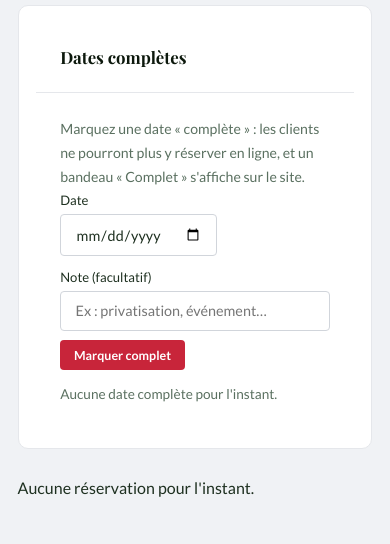
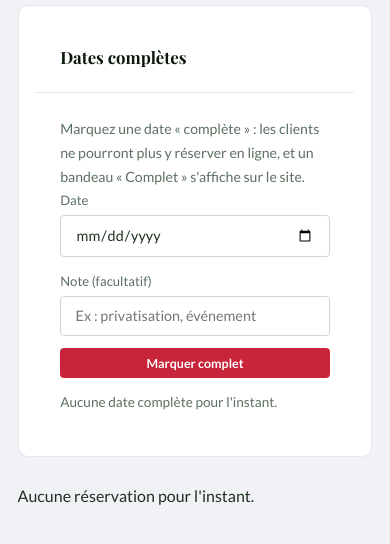
Before and after one commit to ahmeddavidfp-spec/cantina-fragapane, a Flask app: page /admin/reservations in a window 390 px wide. Shown: the part 160-704 px from the top of the page. Run offline with Flask 3, Linux system fonts and the light colour scheme; the visitor is signed in with stand-in values (Sample User, id 1); data that the repository does not hold is empty; parts of the project's set-up code (start-up, migrations or seed data) failed here and were passed over; some libraries are stand-ins or nearby versions.

Commit message:
Admin dates completes: formulaire responsive (champs empiles sur mobile, pleine largeur, plus de debordement); SW cantina-v9
Co-Authored-By: Claude Opus 4.8 <noreply@anthropic.com>

```diff
--- a/static/css/style.css
+++ b/static/css/style.css
@@ -153,6 +153,16 @@ input, textarea, select { font-family: inherit; }
   text-align: center; padding: .55rem 1rem; font-size: .9rem; font-weight: 700; letter-spacing: .04em; }
 .full-bar p { margin: 0; display: inline-flex; align-items: center; gap: .5rem; }
 .full-bar svg { flex: 0 0 auto; }
+
+/* Formulaire « Dates complètes » (admin) - responsive, sans débordement */
+.full-add-form { display: grid; grid-template-columns: 1fr; gap: .8rem; align-items: end; }
+.full-add-field label { display: block; font-size: .82rem; margin-bottom: .25rem; color: var(--text-lt, #6b6459); }
+.full-add-form .admin-input { width: 100%; box-sizing: border-box; }
+.full-add-btn { width: 100%; justify-content: center; }
+@media (min-width: 620px) {
+  .full-add-form { grid-template-columns: auto minmax(0, 1fr) auto; }
+  .full-add-btn { width: auto; }
+}
 
 /* ── Header / Nav ──────────────────────────────────────────────────────────── */
 .site-header {
--- a/static/sw.js
+++ b/static/sw.js
@@ -1,6 +1,6 @@
 /* Service worker - La Cantina Fragapane
    Rend le site installable (PWA) et la carte consultable hors-ligne. */
-const CACHE = 'cantina-v8';
+const CACHE = 'cantina-v9';
 const ESSENTIAL = ['/static/offline.html'];
 const BEST_EFFORT = ['/', '/menu', '/static/css/style.css', '/static/js/main.js', '/static/favicon.svg', '/static/icon-192.png'];
 
--- a/templates/admin/reservations.html
+++ b/templates/admin/reservations.html
@@ -20,17 +20,16 @@
       Marquez une date « complète » : les clients ne pourront plus y réserver en ligne,
       et un bandeau « Complet » s'affiche sur le site.
     </p>
-    <form method="POST" action="{{ url_for('admin_full_add') }}"
-          style="display:flex; gap:.6rem; flex-wrap:wrap; align-items:flex-end;">
-      <div>
-        <label style="display:block; font-size:.82rem; margin-bottom:.2rem;">Date</label>
+    <form method="POST" action="{{ url_for('admin_full_add') }}" class="full-add-form">
+      <div class="full-add-field">
+        <label>Date</label>
         <input class="admin-input" type="date" name="date" required>
       </div>
-      <div style="flex:1; min-width:160px;">
-        <label style="display:block; font-size:.82rem; margin-bottom:.2rem;">Note (facultatif)</label>
-        <input class="admin-input" type="text" name="note" placeholder="Ex : privatisation, événement…">
+      <div class="full-add-field">
+        <label>Note (facultatif)</label>
+        <input class="admin-input" type="text" name="note" placeholder="Ex : privatisation, événement">
       </div>
-      <button class="admin-btn admin-btn-primary" type="submit">Marquer complet</button>
+      <button class="admin-btn admin-btn-primary full-add-btn" type="submit">Marquer complet</button>
     </form>
     {% if full_dates %}
     <ul style="list-style:none; padding:0; margin:1rem 0 0;">
```
